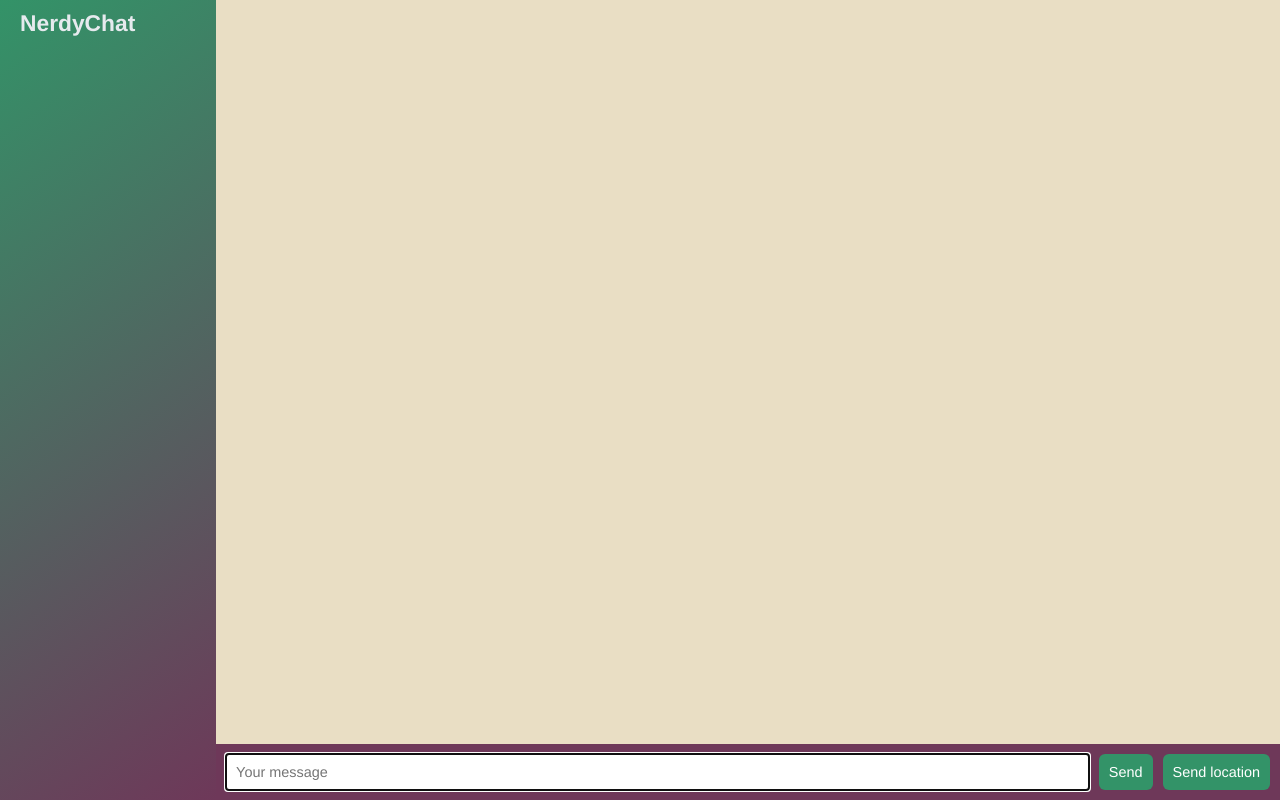
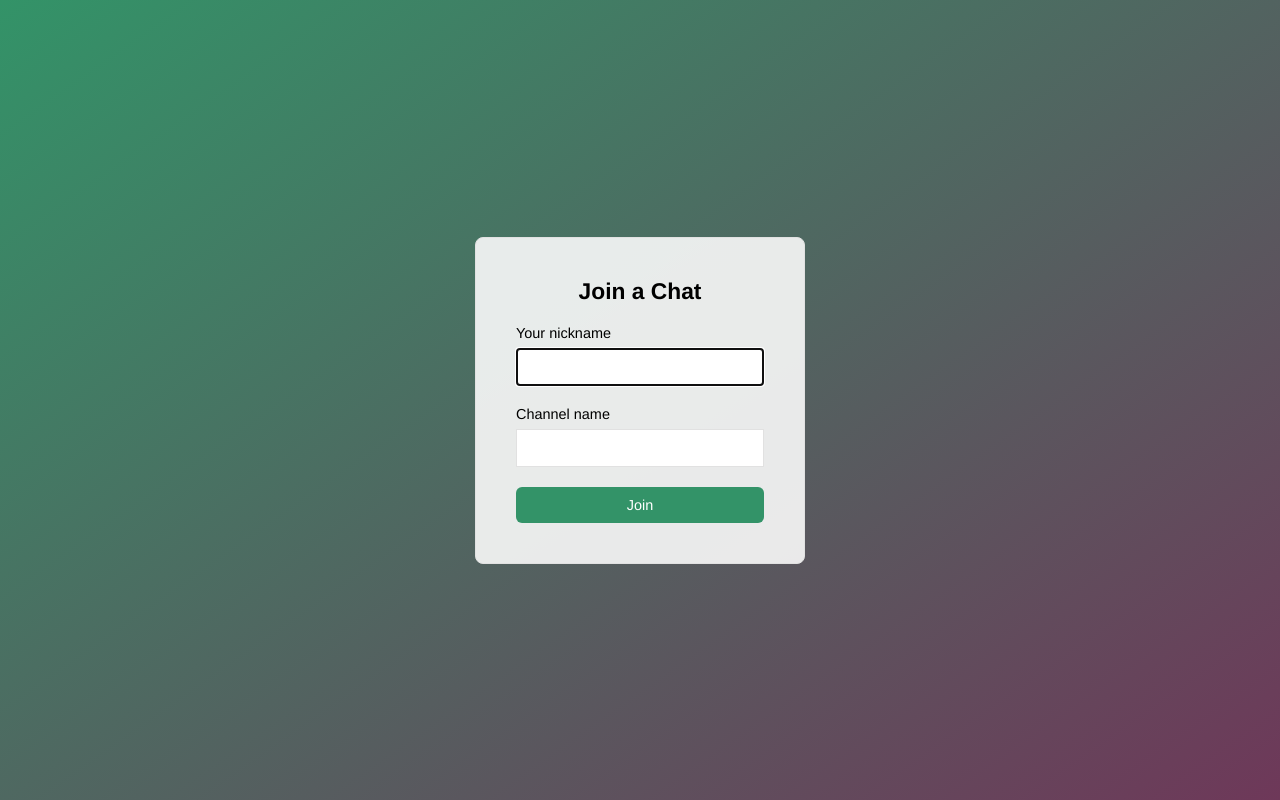
Before and after one commit to polinamarchenko/chat_app, a website: page public/index.html in a window 1280 px wide. Drawn offline with nearby package versions, Linux system fonts and the light colour scheme; no server answers.

Commit message:
Add join.htmk that submits to chat.html

```diff
--- a/public/css/style.css
+++ b/public/css/style.css
@@ -45,21 +45,21 @@ button:disabled {
   height: 100vh;
   width: 100vw;
   justify-content: center;
-  background: -moz-linear-gradient(125deg, rgba(39,107,130,1) 0%, rgba(49,84,129,1) 100%); /* ff3.6+ */
+  background: -moz-linear-gradient(125deg, #6E3859 0%, #339368 100%); /* ff3.6+ */
   background: -webkit-gradient(linear, left top, right bottom, color-stop(0%, rgba(49,84,129,1)), color-stop(100%, rgba(39,107,130,1))); /* safari4+,chrome */
-  background: -webkit-linear-gradient(125deg, rgba(39,107,130,1) 0%, rgba(49,84,129,1) 100%); /* safari5.1+,chrome10+ */
-  background: -o-linear-gradient(125deg, rgba(39,107,130,1) 0%, rgba(49,84,129,1) 100%); /* opera 11.10+ */
-  background: -ms-linear-gradient(125deg, rgba(39,107,130,1) 0%, rgba(49,84,129,1) 100%); /* ie10+ */
-  background: linear-gradient(325deg, rgba(39,107,130,1) 0%, rgba(49,84,129,1) 100%); /* w3c */
+  background: -webkit-linear-gradient(125deg, #6E3859 0%, #339368 100%); /* safari5.1+,chrome10+ */
+  background: -o-linear-gradient(125deg, #6E3859 0%, #339368 100%); /* opera 11.10+ */
+  background: -ms-linear-gradient(125deg, #6E3859 0%, #339368 100%); /* ie10+ */
+  background: linear-gradient(325deg, #6E3859 0%, #339368 100%); /* w3c */
 }
 
 .centered-form__form {
   background: rgba(250, 250, 250, 0.9);
   border: 1px solid #e1e1e1;
-  border-radius: 5px;
-  padding: 0px 20px;
+  border-radius: 8px;
+  padding: 20px 40px;
   margin: 20px;
-  width: 230px;
+  width: 330px;
 }
 
 .form-field {
@@ -119,13 +119,13 @@ button:disabled {
   flex-direction: column;
   height: 100vh;
   width: 100%;
-  background-color: #E9DEC4;
 }
 
 .chat__messages {
   flex-grow: 1;
   overflow-y: scroll;
   -webkit-overflow-scrolling: touch;
+  background-color: #fbfaf5;
 }
 
 .chat__footer {
--- a/public/index.html
+++ b/public/index.html
@@ -2,64 +2,27 @@
 <html>
   <head>
     <meta charset="utf-8">
+    <meta name="viewport" content="width=device-width, initial-scale=1, user-scalable=no">
     <link rel="stylesheet" href="/css/style.css">
-    <title></title>
+    <title>Join | ChatApp</title>
   </head>
-  <body class="chat">
-    <div class="chat__sidebar">
-      <h3>NerdyChat</h3>
-      <div id="users"></div>
+  <body class="centered-form">
+    <div class="centered-form__form">
+      <form action="/chat.html">
+        <div class="form-field"><h3>Join a Chat</h3></div>
+        <div class="form-field">
+          <label for="">Your nickname</label>
+          <input type="text" name="name" autofocus>
+        </div>
+        <div class="form-field">
+          <label for="">Channel name</label>
+          <input type="text" name="channel">
+        </div>
+        <div class="form-field">
+          <button name="button">Join</button>
+        </div>
+      </form>
+
     </div>
-
-    <div class="chat__main">
-      <ol id='messages' class="chat__messages"></ol>
-
-      <div class="chat__footer">
-        <form id="message-form">
-          <input name="message" type="text" placeholder="Your message" autofocus autocomplete="off"/>
-          <button>Send</button>
-        </form>
-        <button id='send-location'>Send location</button>
-      </div>
-    </div>
-
-    <script id="message-template" type="text/template">
-      <li class="message">
-        <div class="message__title">
-          <h4>{{from}}</h4>
-          <span>{{createAt}}</span>
-        </div>
-        <div class="message__body">
-          <p>{{text}}</p>
-        </div>
-      </li>
-    </script>
-
-    <script id="location-template" type="text/template">
-      <li class="message">
-        <div class="message__title">
-          <h4>{{from}}</h4>
-          <span>{{createAt}}</span>
-        </div>
-        <div class="message__body">
-          <a href="{{url}}" target="_blank" class="message__link">My current location</a>
-        </div>
-        <!-- <div class="message__title">
-          <h4>{{from}}</h4>
-          <span>{{createAt}}</span>
-        </div>
-        <div class="message__body">
-          <p>{{text}}</p>
-        </div> -->
-      </li>
-    </script>
-
-
-    <script src="/socket.io/socket.io.js"></script>
-    <script src="/js/libs/jquery-3.2.1.min.js"></script>
-    <script src="/js/libs/moment.js"></script>
-    <script src="/js/libs/mustache.js"></script>
-    <script src="/js/index.js"></script>
-
   </body>
 </html>
```
Also changed, not shown: public/chat.html (added, +59 -0 lines), public/js/chat.js (renamed from public/js/index.js).
